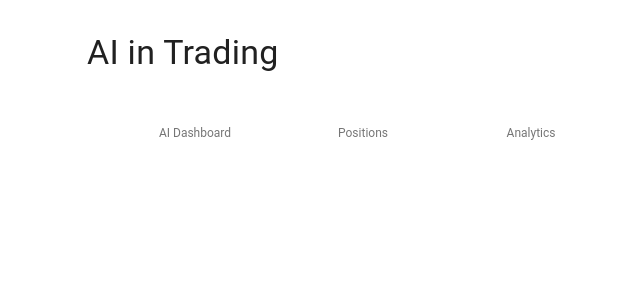
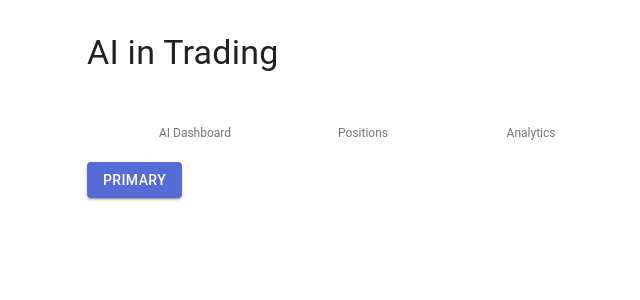
Before and after one commit to aiintrading/AIT-UI, a React (Create React App) app in the folder gatsby-site/: page / in a window 1280 px wide. Shown: the top 300 px of the page, without its empty margins (277-917 px from the left). Built offline with nearby package versions, Linux system fonts and the light colour scheme; the HTML template or start-up script is replaced by a standard one.

Commit message:
test button added

```diff
--- a/gatsby-site/src/App.js
+++ b/gatsby-site/src/App.js
@@ -2,7 +2,7 @@
 import Container from '@material-ui/core/Container';
 import Typography from '@material-ui/core/Typography';
 import Box from '@material-ui/core/Box';
-import { BottomNavigation, BottomNavigationAction } from '@material-ui/core';
+import { BottomNavigation, BottomNavigationAction, Button } from '@material-ui/core';
 
 
 export default function App() {
@@ -23,6 +23,10 @@
         <BottomNavigationAction label="Positions"  />
         <BottomNavigationAction label="Analytics"  />
       </BottomNavigation>
+
+      <Button variant="contained" color="primary">
+        Primary
+      </Button>
     </Container>
   );
 }
```
